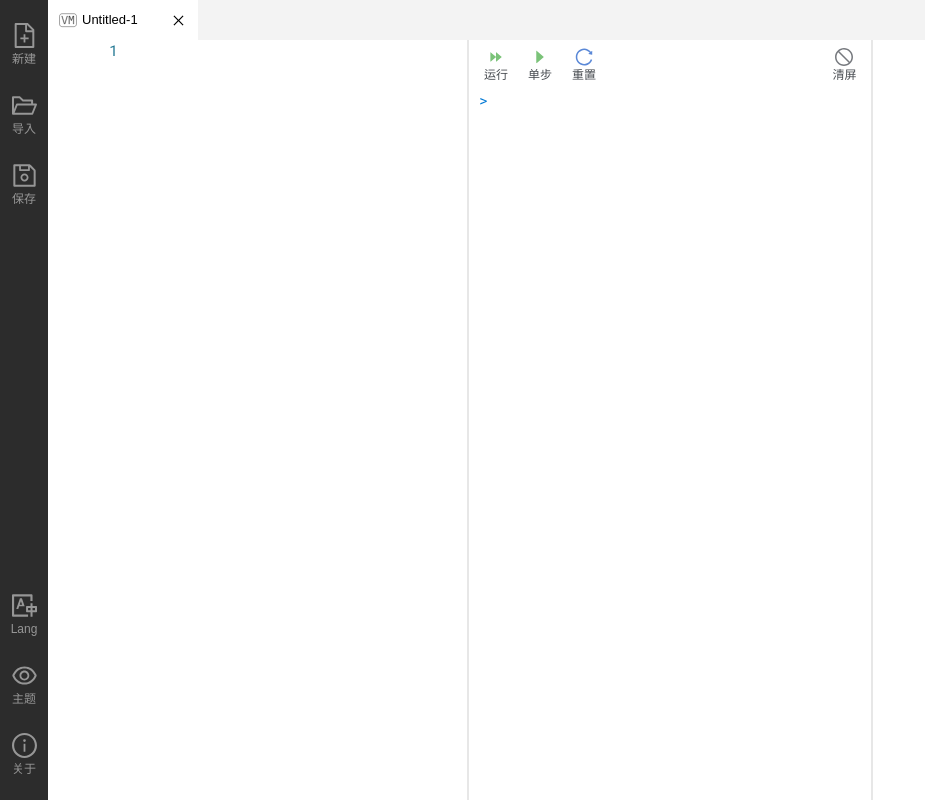
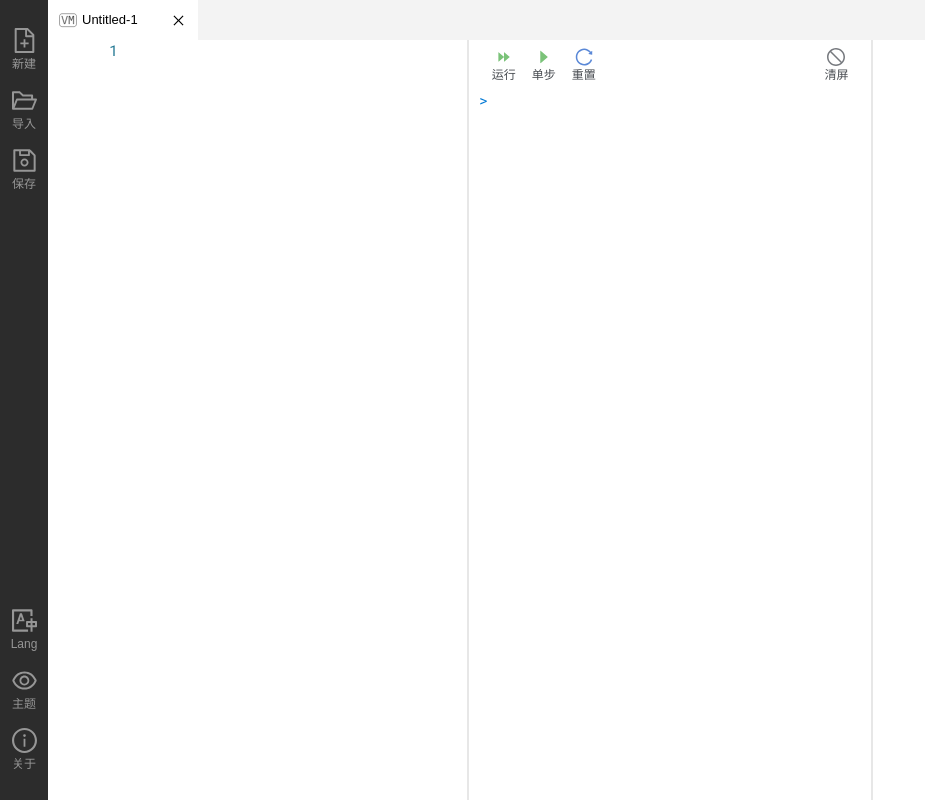
Before and after one commit to ErnestThePoet/ir-virtual-machine, a React (Vite) app: page / in a window 1280 px wide. Both pictures are taken after a click on the element "新建". Shown: the whole page, without its empty margins (0-925 px from the left). Built offline with nearby package versions, Linux system fonts and the light colour scheme.

Commit message:
chore: remove gap between list elements

```diff
--- a/src/pages/Home/components/SideBar/SideBar.module.scss
+++ b/src/pages/Home/components/SideBar/SideBar.module.scss
@@ -16,7 +16,6 @@
 .divIconWrapperBase {
     display: flex;
     flex-direction: column;
-    gap: 20px;
     align-items: center;
 }
 
--- a/src/pages/Home/components/SideBar/SideBarIcon/SideBarIcon.module.scss
+++ b/src/pages/Home/components/SideBar/SideBarIcon/SideBarIcon.module.scss
@@ -1,6 +1,6 @@
 .divIconWrapper {
     width: 100%;
-    height: 50px;
+    height: 60px;
     font-size: 25px;
     cursor: pointer;
     color: var(--sidebar-icon-color);
@@ -17,5 +17,6 @@
 
     >label{
         font-size: 12px;
+        cursor: pointer;
     }
 }
--- a/src/pages/Home/components/VmConsole/ControlPanel/ControlPanel.module.scss
+++ b/src/pages/Home/components/VmConsole/ControlPanel/ControlPanel.module.scss
@@ -15,7 +15,6 @@
     height: $control-panel-height;
     display: flex;
     align-items: center;
-    gap: 20px;
 }
 
 .iconRun{
--- a/src/pages/Home/components/VmConsole/ControlPanel/ControlPanelIcon/ControlPanelIcon.module.scss
+++ b/src/pages/Home/components/VmConsole/ControlPanel/ControlPanelIcon/ControlPanelIcon.module.scss
@@ -1,5 +1,5 @@
 .divIconWrapper {
-    width: 100%;
+    width: 40px;
     height: 50px;
     font-size: 18px;
     cursor: pointer;
```
